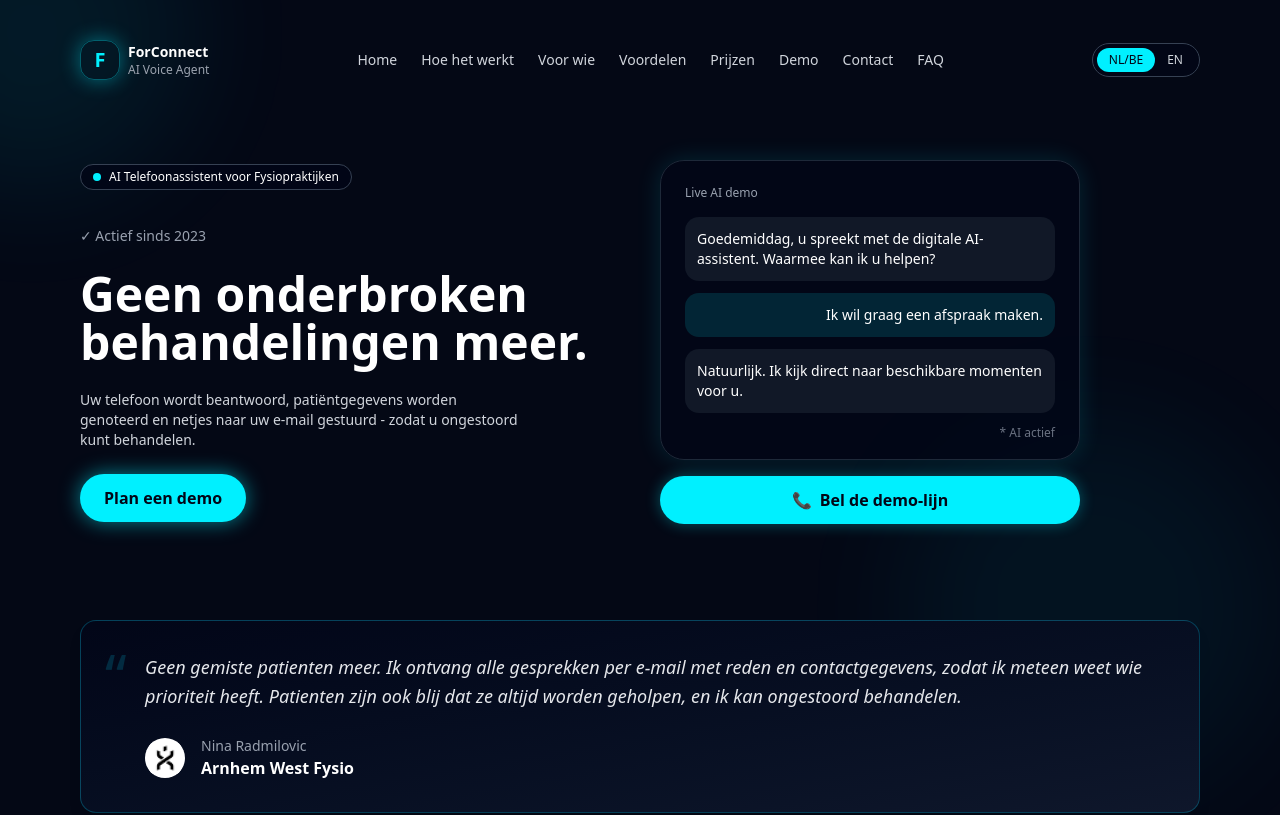
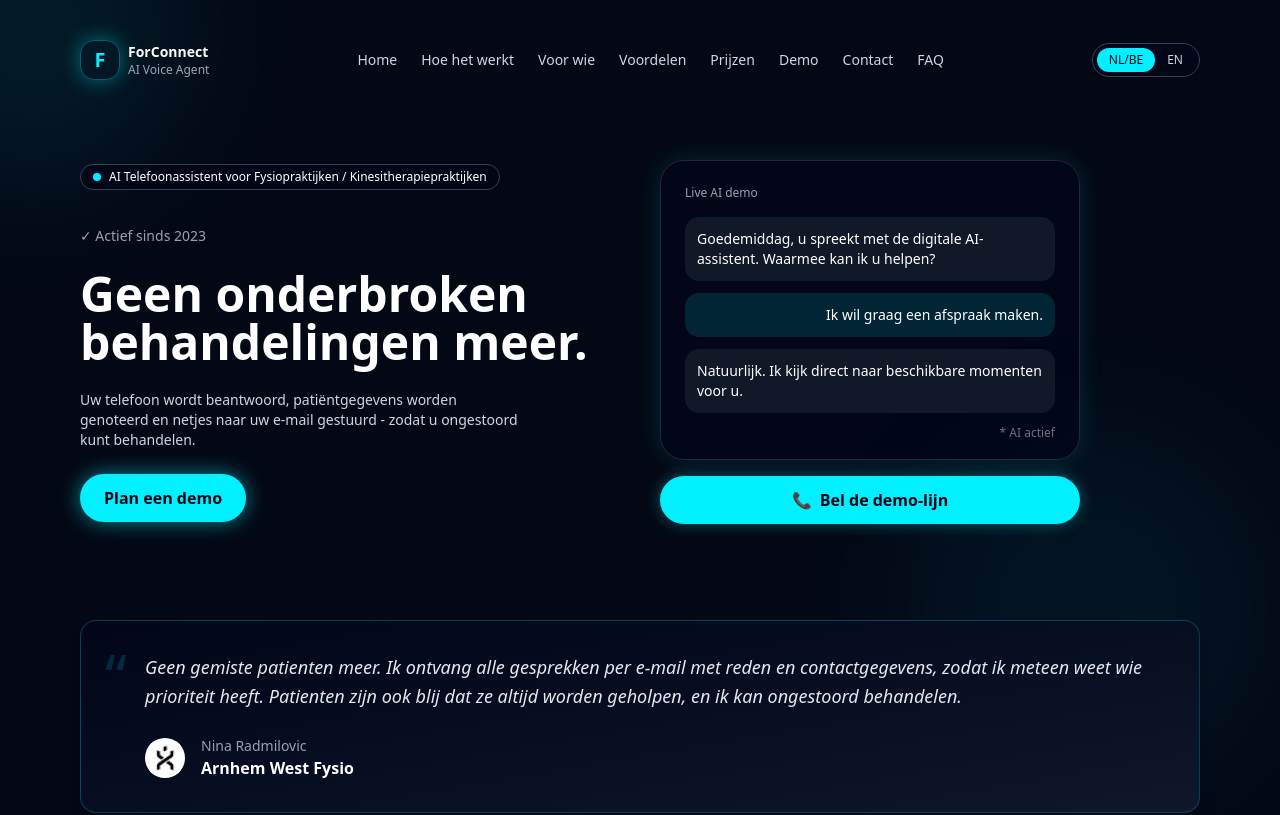
Before and after one commit to ForConnect/forconnect-site, a Next.js app: page / in a window 1280 px wide. Shown: the top 815 px of the page. Built offline with nearby package versions, Linux system fonts and the light colour scheme.

Commit message:
Update NL BE market content

```diff
--- a/app/page.tsx
+++ b/app/page.tsx
@@ -45,7 +45,7 @@ type ContentType = {
 const content: Record<'nl' | 'en', ContentType> = {
   nl: {
     nav: ['Home', 'Hoe het werkt', 'Voor wie', 'Voordelen', 'Prijzen', 'Demo', 'Contact', 'FAQ'],
-    heroBadge: 'AI Telefoonassistent voor Fysiopraktijken',
+    heroBadge: 'AI Telefoonassistent voor Fysiopraktijken / Kinesitherapiepraktijken',
     heroTitle: 'Geen onderbroken behandelingen meer.',
     heroSubtitle: 'Uw telefoon wordt beantwoord, patiëntgegevens worden genoteerd en netjes naar uw e-mail gestuurd - zodat u ongestoord kunt behandelen.',
     heroPrimaryCta: 'Plan een demo',
```
